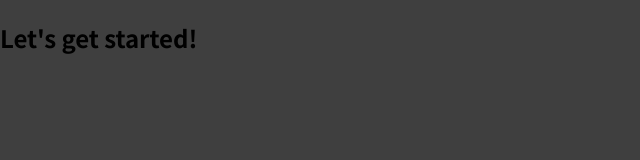
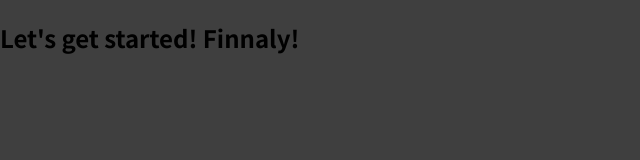
Before and after one commit to ErfoJS/react-course, a JavaScript app in the folder first-course-app/: page / in a window 1280 px wide. Shown: the top 160 px of the page, without its empty margins (0-640 px from the left). Built offline with nearby package versions, Linux system fonts and the light colour scheme.

Commit message:
Custom changes

```diff
--- a/first-course-app/src/App.js
+++ b/first-course-app/src/App.js
@@ -1,7 +1,7 @@
 function App() {
   return (
     <div>
-      <h2>Let's get started!</h2>
+      <h2>Let's get started! Finnaly!</h2>
     </div>
   );
 }
```
